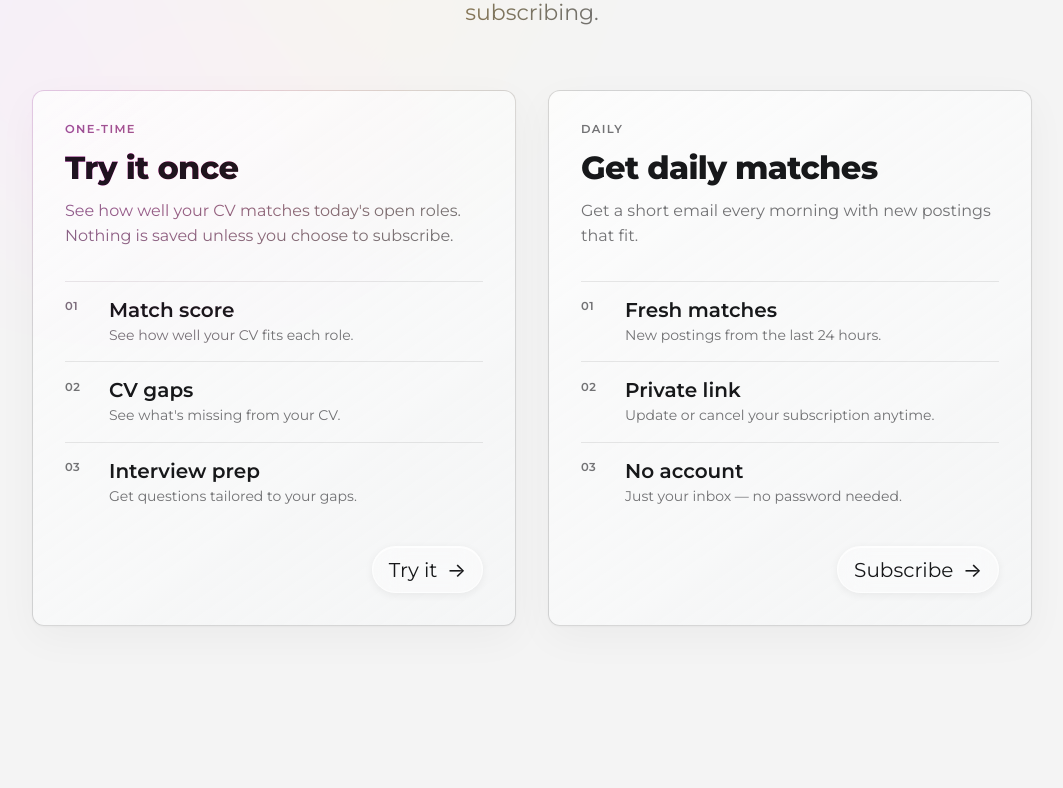
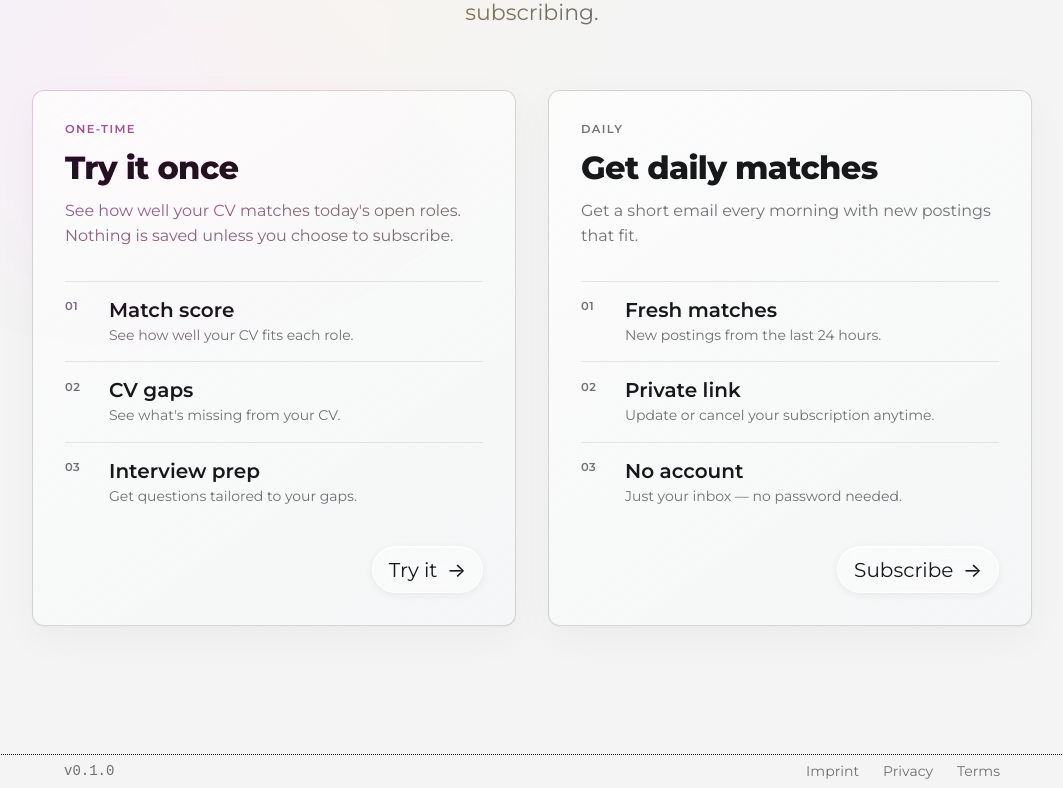
Before and after one commit to yixuanwu4/job-agent, a Vue app in the folder frontend/: page /#/ in a window 1280 px wide. Shown: the part 402-1190 px from the top of the page, without its empty margins (108-1171 px from the left). Before the commit the page ends 1156 px from the top, so only its background shows below. Built offline with nearby package versions, Linux system fonts and the light colour scheme.

Commit message:
feat: add legal pages (Imprint, Privacy, Terms), and footer nav

```diff
--- a/frontend/src/App.vue
+++ b/frontend/src/App.vue
@@ -1,6 +1,7 @@
 <script setup lang="ts">
 import { RouterLink, RouterView } from 'vue-router'
 import { ref, onMounted, onUnmounted } from 'vue'
+import SiteFooter from '@/components/SiteFooter.vue'
 
 const glowRef = ref<HTMLElement | null>(null)
 
@@ -36,22 +37,35 @@ onUnmounted(() => {
 </script>
 
 <template>
+  <div class="app-shell">
     <header>
       <RouterLink to="/" class="logo-link" aria-label="Back to homepage">
         <img alt="Job Agent logo" class="logo" src="@/assets/job.png" />
       </RouterLink>
     </header>
 
-  <main>
+    <main class="app-main">
       <Teleport to="body">
         <div ref="glowRef" class="siri-glow" aria-hidden="true"></div>
       </Teleport>
 
       <RouterView />
     </main>
+    <SiteFooter />
+  </div>
 </template>
 
 <style scoped>
+.app-shell {
+  min-height: 100vh;
+  display: flex;
+  flex-direction: column;
+}
+
+.app-main {
+  flex: 1;
+}
+
 header {
   position: sticky;
   padding-inline: 2rem;
--- /dev/null
+++ b/frontend/src/components/SiteFooter.vue
@@ -0,0 +1,47 @@
+<template>
+  <footer class="site-footer-outer">
+    <div class="site-footer-inner">
+      <span class="footer-version">v0.1.0</span>
+      <nav class="footer-links">
+        <RouterLink to="/imprint">Imprint</RouterLink>
+        <RouterLink to="/privacy">Privacy</RouterLink>
+        <RouterLink to="/terms">Terms</RouterLink>
+      </nav>
+    </div>
+  </footer>
+</template>
+
+<style scoped>
+.site-footer-outer {
+  border-top: 1px dotted var(--color-border);
+}
+
+.site-footer-inner {
+  display: flex;
+  justify-content: space-between;
+  align-items: center;
+  max-width: 1000px;
+  margin: 0 auto;
+  padding: var(--space-2) var(--space-6);
+}
+
+.footer-version {
+  font-family: var(--font-mono);
+  font-size: var(--text-sm);
+  color: var(--color-text-muted);
+}
+
+.footer-links {
+  display: flex;
+  gap: var(--space-5);
+}
+
+.footer-links a {
+  font-size: var(--text-sm);
+  color: var(--color-text-muted);
+}
+
+.footer-links a:hover {
+  color: var(--color-text);
+}
+</style>
--- a/frontend/src/router/index.ts
+++ b/frontend/src/router/index.ts
@@ -1,5 +1,8 @@
 import { createRouter, createWebHashHistory } from 'vue-router'
 import HomeView from '../views/HomeView.vue'
+import ImprintView from '../views/ImprintView.vue'
+import PrivacyView from '../views/PrivacyView.vue'
+import TermsView from '../views/TermsView.vue'
 
 const router = createRouter({
   history: createWebHashHistory(),
@@ -14,6 +17,21 @@ const router = createRouter({
       name: 'tool',
       component: () => import('../views/ToolView.vue'),
     },
+    {
+      path: '/imprint',
+      name: 'imprint',
+      component: ImprintView,
+    },
+    {
+      path: '/privacy',
+      name: 'privacy',
+      component: PrivacyView,
+    },
+    {
+      path: '/terms',
+      name: 'terms',
+      component: TermsView
+    }
   ],
 })
 
--- /dev/null
+++ b/frontend/src/views/ImprintView.vue
@@ -0,0 +1,33 @@
+<template>
+  <div class="legal-page">
+    <h1>Imprint</h1>
+    <p>The identity of the owner of this application is stated below.</p>
+    <div>
+      <p><strong>Yixuan Wu</strong></p>
+      <p>c/o openscript GmbH</p>
+      <p>Europa-Strasse 30</p>
+      <p>8152 Glattbrugg</p>
+      <p><a href="mailto:job-agent@yixuan.ch">job-agent@yixuan.ch</a></p>
+
+      <p>
+        This is a personal, non-commercial project, provided free of charge. It is not operated by a registered company.
+      </p>
+
+      <p>
+        Responsible for the content of this website: Yixuan Wu, contact details as above.
+      </p>
+    </div>
+  </div>
+</template>
+
+<style scoped>
+.legal-page {
+  max-width: 640px;
+  margin: 0 auto;
+  padding: var(--space-8) var(--space-5);
+}
+.legal-page p {
+  margin-bottom: var(--space-3);
+  color: var(--color-text-muted);
+}
+</style>
--- /dev/null
+++ b/frontend/src/views/PrivacyView.vue
@@ -0,0 +1,59 @@
+<template>
+  <div class="legal-page">
+    <h1>Privacy</h1>
+
+    <h2>What's collected</h2>
+    <p>
+      If you generate a one-off report, your CV is read into memory to
+      produce the report and then discarded - nothing is stored.
+    </p>
+    <p>
+      If you subscribe, your email address, CV, and search preferences
+      (job titles, location, country, preferred language) are stored so
+      the daily job can run.
+    </p>
+
+    <h2>Who it's shared with</h2>
+    <ul>
+      <li>Anthropic: CV and job description content, to generate the report</li>
+      <li>Adzuna: search keywords only, no personal data</li>
+      <li>Supabase: stores subscriber data and CV files</li>
+      <li>Resend: delivers emails</li>
+    </ul>
+
+    <h2>How long it's kept</h2>
+    <p>
+      Subscriber data is kept until you unsubscribe. Unsubscribing
+      permanently deletes your database record and CV file — this is not
+      reversible.
+    </p>
+
+    <h2>Your rights</h2>
+    <p>
+      To ask what's stored about you, or to have it removed outside of
+      the unsubscribe flow, contact <a href="mailto:job-agent@yixuan.ch" >job-agent@yixuan.ch</a>.
+    </p>
+  </div>
+</template>
+
+<style scoped>
+.legal-page {
+  max-width: 640px;
+  margin: 0 auto;
+  padding: var(--space-8) var(--space-5);
+}
+.legal-page h2 {
+  font-size: var(--text-lg);
+  margin-top: var(--space-6);
+  margin-bottom: var(--space-2);
+}
+.legal-page p,
+.legal-page li {
+  color: var(--color-text-muted);
+  margin-bottom: var(--space-2);
+  line-height: 1.6;
+}
+.legal-page ul {
+  padding-left: var(--space-5);
+}
+</style>
--- /dev/null
+++ b/frontend/src/views/TermsView.vue
@@ -0,0 +1,35 @@
+<template>
+  <div class="legal-page">
+    <h1>Terms</h1>
+    <p>
+      This is a personal project, provided free of charge and without
+      warranty. It's currently in active development.
+    </p>
+    <p>
+      Job matches, scores, and advice are generated automatically and may
+      be inaccurate or incomplete. Nothing here guarantees any outcome in
+      your job search.
+    </p>
+    <p>
+      This service may change, be interrupted, or be discontinued at any
+      time without notice.
+    </p>
+    <p>
+    This project is provided free of charge, for personal and educational
+    use. See the LICENSE file in the repository for terms on reuse and redistribution.
+    </p>
+  </div>
+</template>
+
+<style scoped>
+.legal-page {
+  max-width: 640px;
+  margin: 0 auto;
+  padding: var(--space-8) var(--space-5);
+}
+.legal-page p {
+  color: var(--color-text-muted);
+  margin-bottom: var(--space-3);
+  line-height: 1.6;
+}
+</style>
```
Lines whose indentation alone changed are shown as unchanged.
